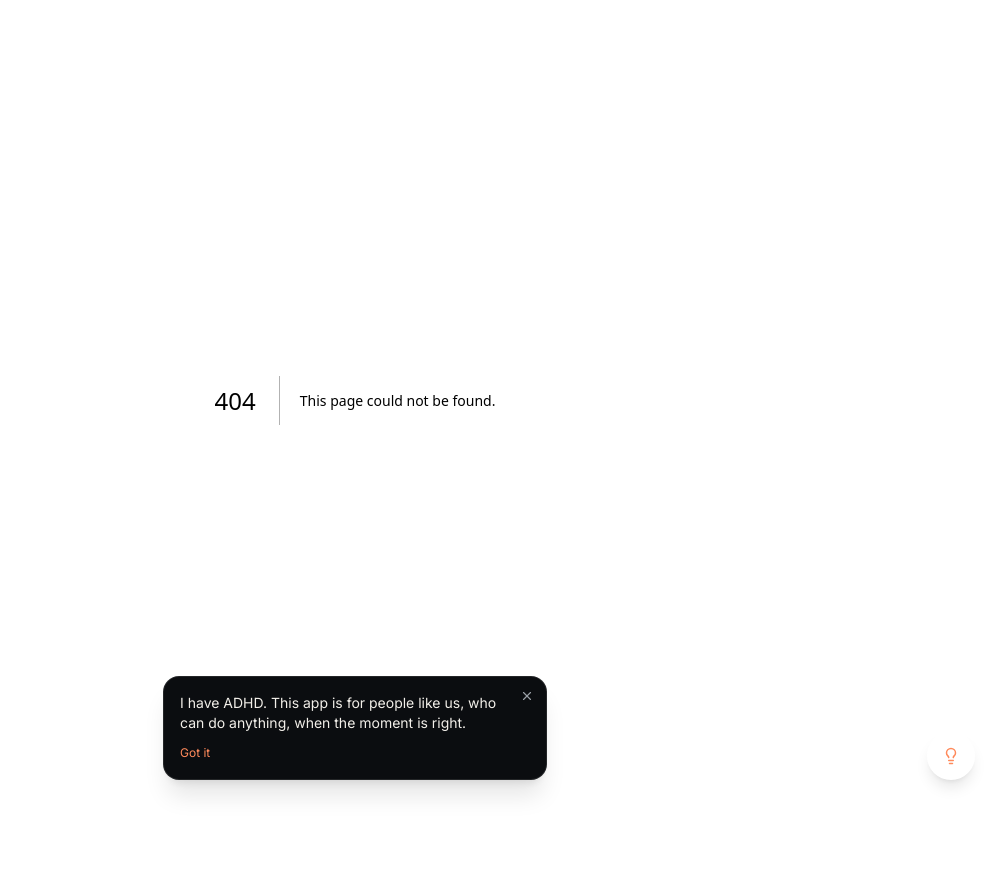
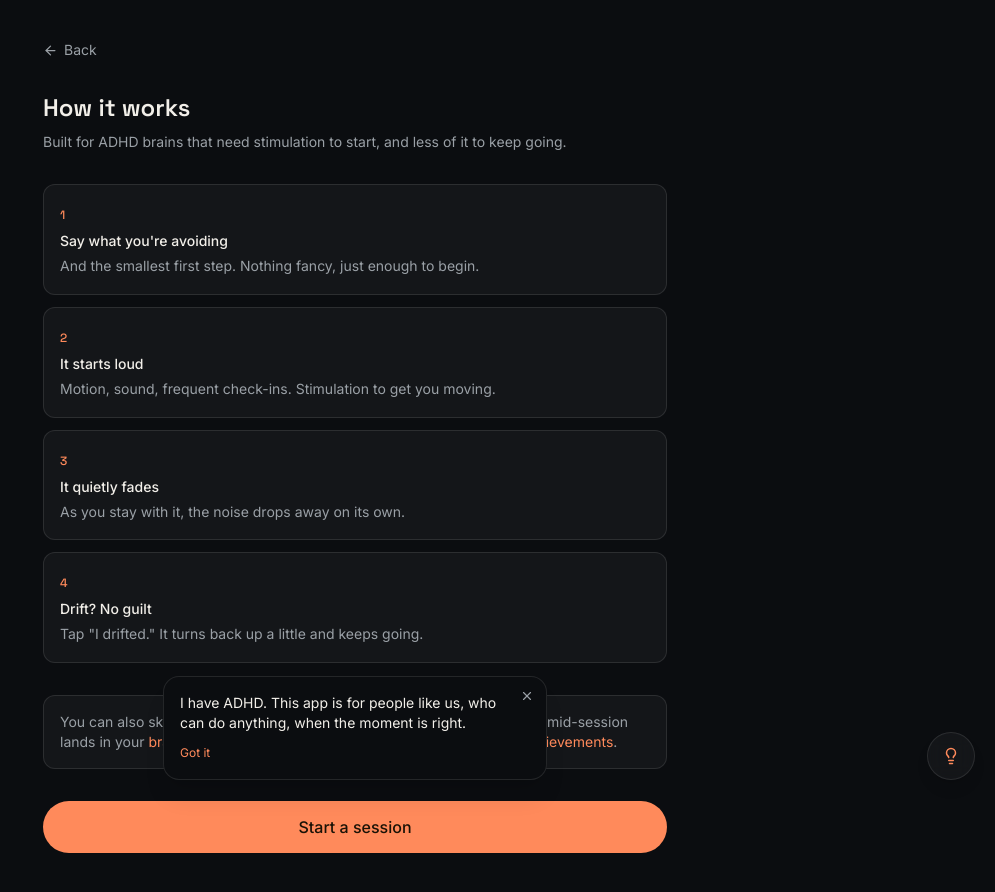
Before and after one commit to yashaswihegde364-stack/fade, a Next.js app: page /how-it-works in a window 1280 px wide. Before the commit this address had no page. Shown: the whole page, without its empty margins (285-1280 px from the left). Before the commit the page ends 800 px from the top, so only its background shows below. Built offline with nearby package versions, Linux system fonts and the light colour scheme.

Commit message:
Move How it works into a dedicated page linked from the header, un-crowd the landing page

```diff
--- /dev/null
+++ b/app/how-it-works/page.tsx
@@ -0,0 +1,90 @@
+"use client";
+
+import Link from "next/link";
+import { motion } from "framer-motion";
+import { ArrowLeft } from "lucide-react";
+
+const STEPS = [
+  {
+    step: "1",
+    title: "Say what you're avoiding",
+    body: "And the smallest first step. Nothing fancy, just enough to begin.",
+  },
+  {
+    step: "2",
+    title: "It starts loud",
+    body: "Motion, sound, frequent check-ins. Stimulation to get you moving.",
+  },
+  {
+    step: "3",
+    title: "It quietly fades",
+    body: "As you stay with it, the noise drops away on its own.",
+  },
+  {
+    step: "4",
+    title: "Drift? No guilt",
+    body: 'Tap "I drifted." It turns back up a little and keeps going.',
+  },
+];
+
+export default function HowItWorks() {
+  return (
+    <main className="mx-auto min-h-screen max-w-2xl px-6 py-10">
+      <Link
+        href="/"
+        className="mb-8 flex w-fit items-center gap-1.5 text-sm text-[var(--muted)] hover:text-[var(--fg)]"
+      >
+        <ArrowLeft size={15} /> Back
+      </Link>
+
+      <h1 className="font-display text-2xl font-semibold">How it works</h1>
+      <p className="mt-2 text-sm text-[var(--muted)]">
+        Built for ADHD brains that need stimulation to start, and less of it to keep going.
+      </p>
+
+      <div className="mt-8 space-y-3">
+        {STEPS.map((item, i) => (
+          <motion.div
+            key={item.step}
+            initial={{ opacity: 0, y: 10 }}
+            animate={{ opacity: 1, y: 0 }}
+            transition={{ delay: i * 0.08 }}
+            className="rounded-xl border border-[var(--border)] bg-[var(--card)] p-4"
+          >
+            <span className="font-display text-xs text-[var(--accent)]">{item.step}</span>
+            <p className="mt-1.5 text-sm font-medium">{item.title}</p>
+            <p className="mt-1 text-sm leading-relaxed text-[var(--muted)]">{item.body}</p>
+          </motion.div>
+        ))}
+      </div>
+
+      <div className="mt-8 rounded-xl border border-[var(--border)] bg-[var(--card)] p-4 text-sm text-[var(--muted)]">
+        <p>
+          You can also skip setup entirely and just{" "}
+          <Link href="/talk" className="text-[var(--accent)] underline-offset-2 hover:underline">
+            talk to it
+          </Link>
+          . Everything you capture mid-session lands in your{" "}
+          <Link href="/inbox" className="text-[var(--accent)] underline-offset-2 hover:underline">
+            brain dump
+          </Link>
+          , and every session you finish counts toward{" "}
+          <Link
+            href="/achievements"
+            className="text-[var(--accent)] underline-offset-2 hover:underline"
+          >
+            achievements
+          </Link>
+          .
+        </p>
+      </div>
+
+      <Link
+        href="/setup"
+        className="mt-8 flex w-full cursor-pointer items-center justify-center rounded-full bg-[var(--accent)] py-3.5 font-medium text-[#1a1206] transition hover:brightness-110"
+      >
+        Start a session
+      </Link>
+    </main>
+  );
+}
--- a/app/page.tsx
+++ b/app/page.tsx
@@ -7,7 +7,7 @@ import Companion, { Mood, Species, Accessory } from "@/components/Companion";
 import ThemeToggle from "@/components/ThemeToggle";
 import Magnetic from "@/components/Magnetic";
 import InstallButton from "@/components/InstallButton";
-import { Lightbulb, History as HistoryIcon, Mic } from "lucide-react";
+import { Lightbulb, History as HistoryIcon, Mic, HelpCircle } from "lucide-react";
 import { getAnimSetting, getCompanionUnlock } from "@/lib/storage";
 
 export default function Landing() {
@@ -57,6 +57,13 @@ export default function Landing() {
         <header className="flex items-center justify-between px-6 py-5 sm:px-10">
           <span className="font-display text-lg font-semibold tracking-tight">fade</span>
           <div className="flex items-center gap-3">
+            <Link
+              href="/how-it-works"
+              className="flex cursor-pointer items-center gap-1.5 text-sm text-[var(--muted)] hover:text-[var(--fg)]"
+            >
+              <HelpCircle size={15} />
+              <span className="hidden sm:inline">How it works</span>
+            </Link>
             <Link
               href="/inbox"
               className="flex cursor-pointer items-center gap-1.5 text-sm text-[var(--muted)] hover:text-[var(--fg)]"
@@ -166,54 +173,6 @@ export default function Landing() {
             </motion.p>
           )}
         </section>
-
-        <motion.section
-          initial={{ opacity: 0, y: 16 }}
-          whileInView={{ opacity: 1, y: 0 }}
-          viewport={{ once: true, margin: "-60px" }}
-          transition={{ duration: 0.5 }}
-          className="mx-auto w-full max-w-3xl px-6 pb-20"
-        >
-          <p className="mb-5 text-center text-xs uppercase tracking-[0.2em] text-[var(--muted)]">
-            How it works
-          </p>
-          <div className="grid grid-cols-1 gap-3 sm:grid-cols-2 lg:grid-cols-4">
-            {[
-              {
-                step: "1",
-                title: "Say what you're avoiding",
-                body: "And the smallest first step. Nothing fancy, just enough to begin.",
-              },
-              {
-                step: "2",
-                title: "It starts loud",
-                body: "Motion, sound, frequent check-ins. Stimulation to get you moving.",
-              },
-              {
-                step: "3",
-                title: "It quietly fades",
-                body: "As you stay with it, the noise drops away on its own.",
-              },
-              {
-                step: "4",
-                title: "Drift? No guilt",
-                body: "Tap \"I drifted.\" It turns back up a little and keeps going.",
-              },
-            ].map((item) => (
-              <div
-                key={item.step}
-                className="rounded-xl border border-[var(--border)] bg-[var(--card)] p-4"
-              >
-                <span className="font-display text-xs text-[var(--accent)]">{item.step}</span>
-                <p className="mt-1.5 text-sm font-medium">{item.title}</p>
-                <p className="mt-1 text-xs leading-relaxed text-[var(--muted)]">{item.body}</p>
-              </div>
-            ))}
-          </div>
-          <p className="mt-5 text-center text-xs text-[var(--muted)]">
-            Built for ADHD brains that need stimulation to start and less of it to keep going.
-          </p>
-        </motion.section>
       </div>
     </main>
   );
```
